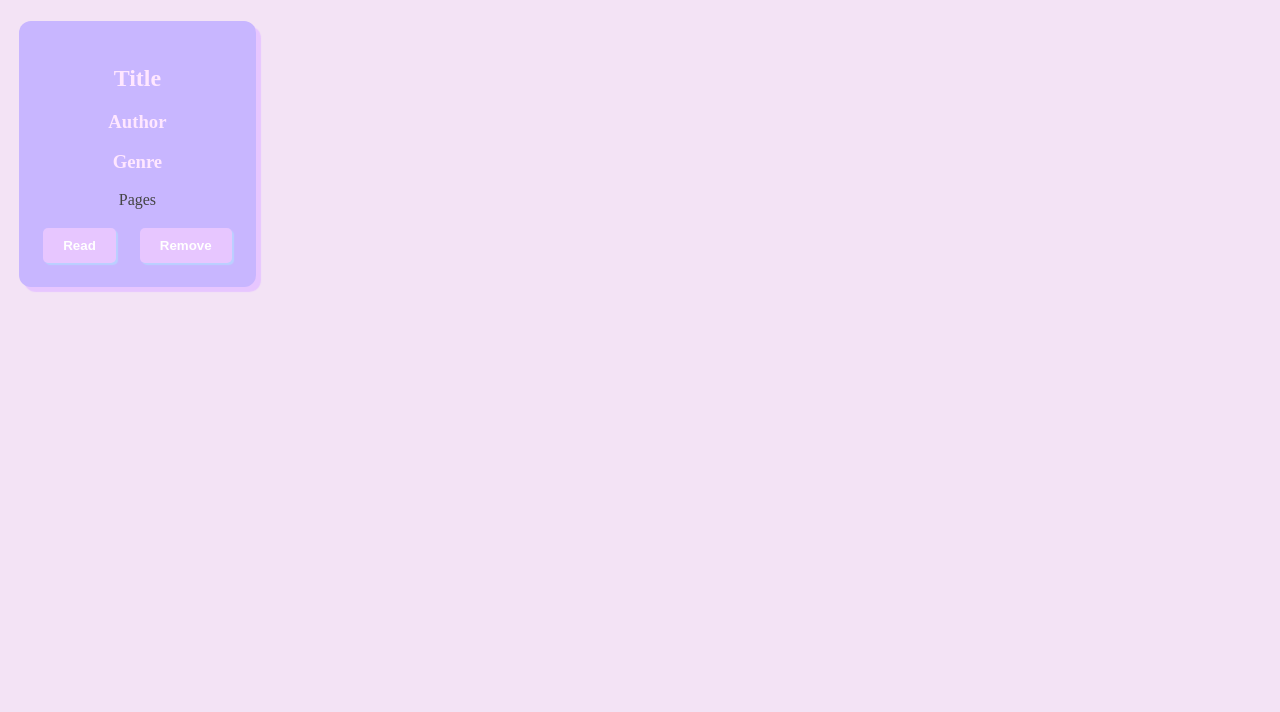
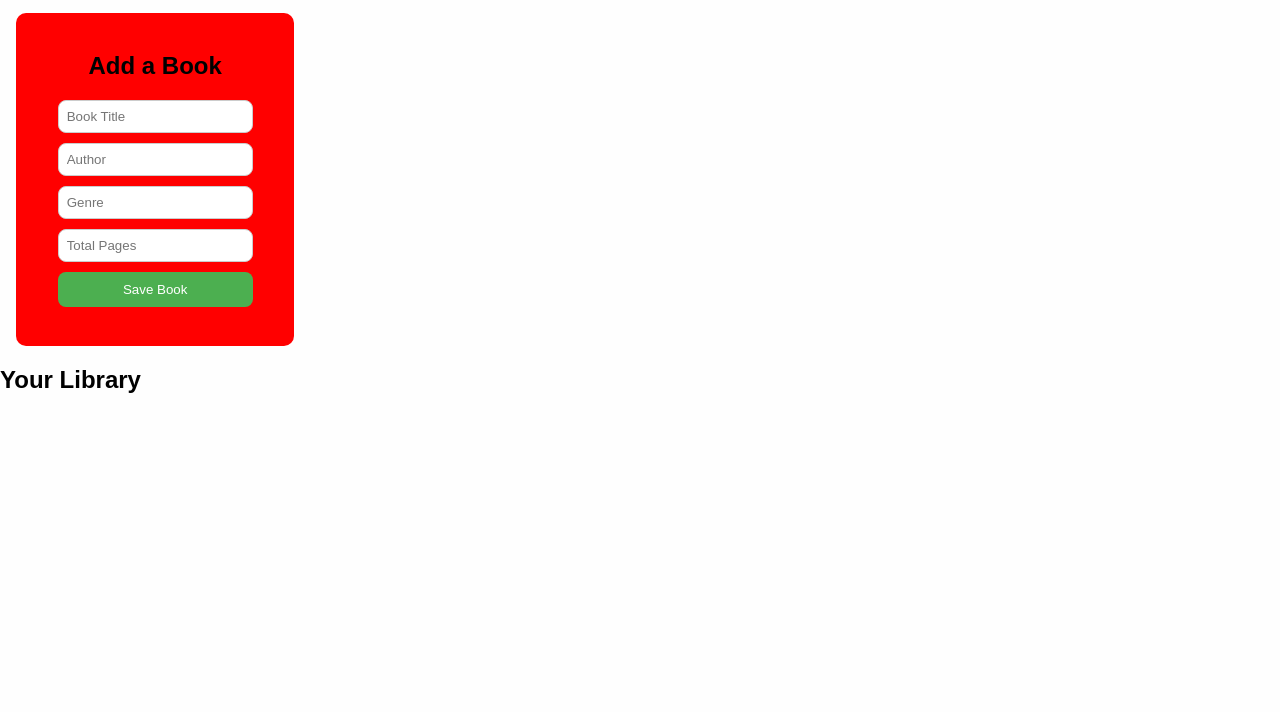
Before and after one commit to sourabhpatnaik/Odin-s-Library, a plain HTML site: page index.html in a window 1280 px wide. Shown: the part 88-800 px from the top of the page. Drawn offline with Linux system fonts and the light colour scheme.

Commit message:
Updated the whole Approach

```diff
--- a/index.html
+++ b/index.html
@@ -13,19 +13,17 @@
     </header>
 
     <div class="container">
-      <div class="card">
-        <div class="info-section">
-          <h2 id="title">Title</h2>
-          <h3 id="author">Author</h3>
-          <h3 id="genre">Genre</h3>
-          <p id="pages">Pages</p>
-        </div>
-        <div class="button-section">
-          <button id="status">Read</button>
-          <button id="remove">Remove</button>
-        </div>
+      <h2>Add a Book</h2>
+      <div class="form">
+        <input type="text" id="title" placeholder="Book Title" />
+        <input type="text" id="author" placeholder="Author" />
+        <input type="text" id="genre" placeholder="Genre" />
+        <input type="number" id="pages" placeholder="Total Pages" />
+        <button id="saveBtn">Save Book</button>
       </div>
     </div>
+    <h2>Your Library</h2>
+    <div id="library"></div>
 
     <script src="./script.js"></script>
   </body>
--- a/script.js
+++ b/script.js
@@ -0,0 +1,13 @@
+const myLibrary = [];
+
+function Book(title, author, genre, page, status) {
+  this.title = title;
+  this.author = author;
+  this.genre = genre;
+  this.page = page;
+  this.status = status;
+}
+
+function addBookToLibrary() {
+
+}
--- a/styles.css
+++ b/styles.css
@@ -1,9 +1,3 @@
-body {
-  margin: 0;
-  padding: 0;
-  background-color: #f3e3f5;
-}
-
 header {
   background-color: #b7a8dc;
   text-align: center;
@@ -15,58 +9,47 @@ h1 {
   color: #fff;
 }
 
+body {
+  margin: 0;
+  font-family: Arial;
+  background: #fefefe;
+}
 .container {
+  margin: 1rem;
+  background-color: red;
   display: flex;
-  flex-direction: row;
-  flex-wrap: wrap;
+  flex-direction: column;
+  width: 15rem;
+  padding: 1.2rem;
+  justify-content: center;
+  align-items: center;
+  border-radius: 10px;
+}
+.form {
+  display: flex;
+  flex-direction: column;
+  gap: 10px;
+  max-width: 300px;
+  margin-bottom: 20px;
 }
 
-.card {
-  background-color: #c8b6ff;
-  /* softer lavender */
-  border-radius: 12px;
-  padding: 1.5rem;
-  transition: transform 0.2s ease-in-out;
-  margin: 1.5rem 1.2rem;
-  box-shadow: 5px 5px 1px #e7c6ff;
-  text-align: center;
+input {
+  padding: 8px;
+  border: 1px solid #ccc;
+  border-radius: 8px;
 }
 
-.card:hover {
-  transform: translateY(-5px);
+.form button {
+  padding: 10px;
+  background: #4caf50;
+  color: white;
+  border: none;
+  border-radius: 8px;
+  cursor: pointer;
 }
 
-.card h2,
-h3 {
-  color: #ffe7ff;
-  /* softer periwinkle */
-  margin-bottom: 0.5rem;
+#library {
+  display: flex;
+  flex-wrap: wrap;
+  gap: 20px;
 }
-
-.card p {
-  color: #444;
-  font-size: 1rem;
-  line-height: 1.4;
-}
-
-.button-section {
-  display: flex;
-  gap: 1.5rem;
-}
-
-button {
-  background-color: #e7c6ff;
-  outline: none;
-  border: none;
-  border-radius: 5px;
-  padding: 10px 20px;
-  text-align: center;
-  box-shadow: 2px 2px 1px #bbd0ff;
-  color: white;
-  font-weight: bold;
-}
-
-button:hover {
-  background-color: #bbd0ff;
-  box-shadow: 2px 2px 1px #e7c6ff;
-}
```
